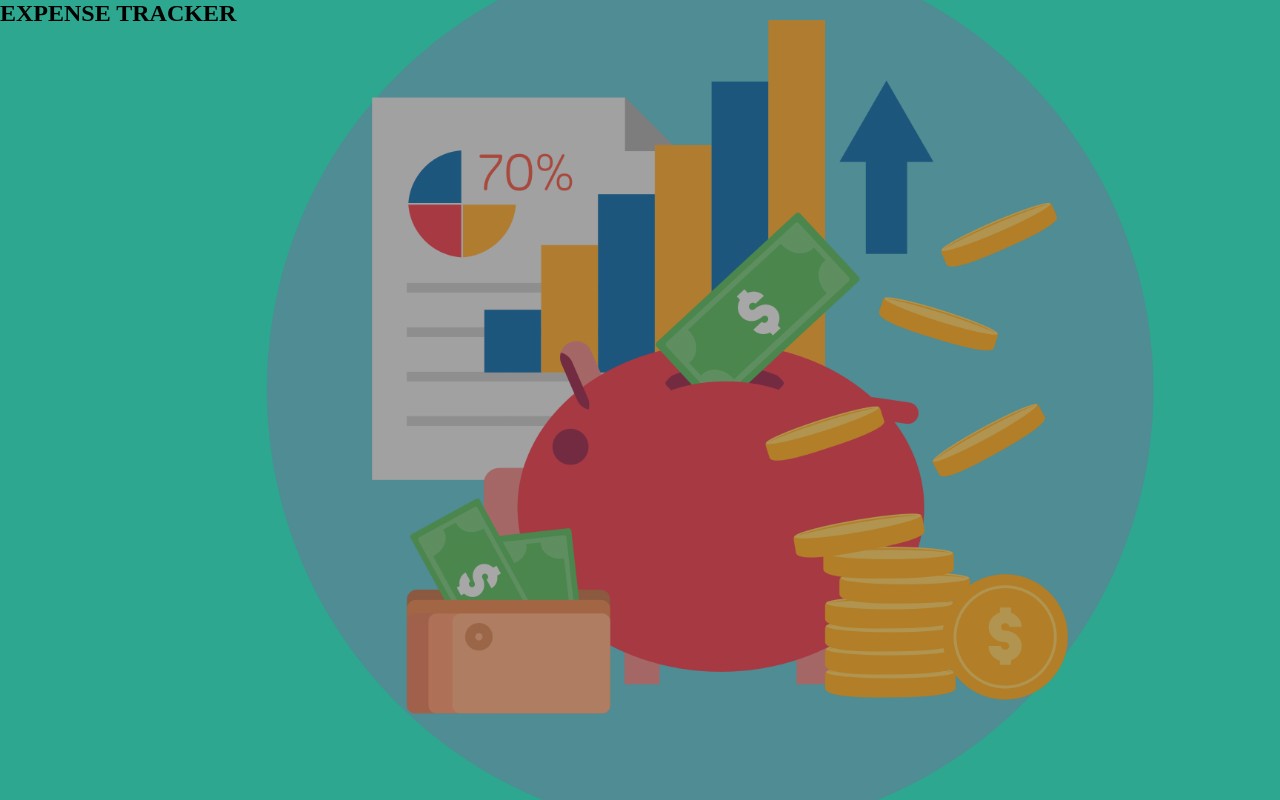
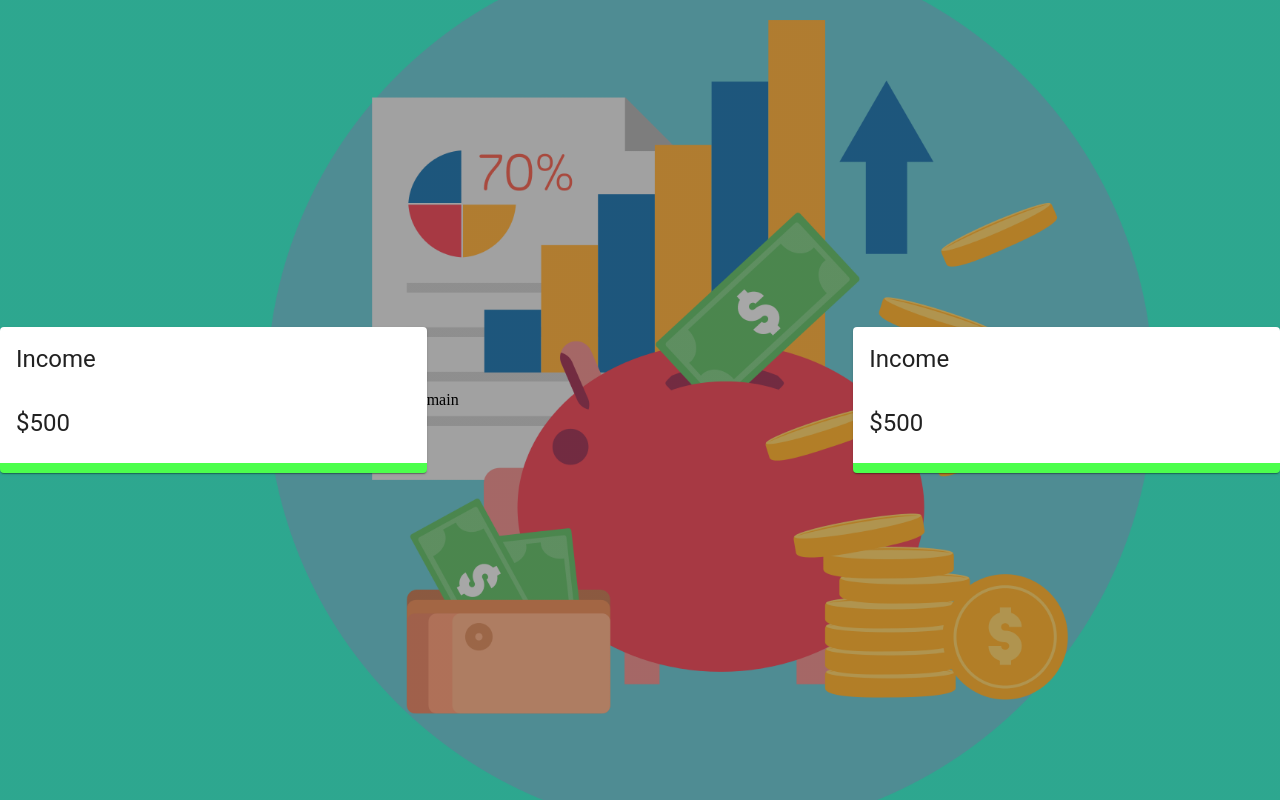
Before and after one commit to SammedSankonatti/expense-tracker, a React (Create React App) app: page / in a window 1280 px wide. Built offline with nearby package versions, Linux system fonts and the light colour scheme.

Commit message:
basic structure of cards

```diff
--- a/src/App.js
+++ b/src/App.js
@@ -1,9 +1,21 @@
 import React from 'react'
+import {Grid} from '@material-ui/core';
+import Details from './components/Details/Details'
 
 function App() {
   return (
     <div >
-        <h2> EXPENSE TRACKER</h2>
+        <Grid container spacing={0} alignItems="center" justify="center" style={{height:'100vh'}} >
+            <Grid item xs={12} sm={4}>
+                <Details />
+            </Grid>
+            <Grid item xs={12} sm={4}>
+                main
+            </Grid>
+            <Grid item xs={12} sm={4}>
+                <Details />
+            </Grid>
+        </Grid>
     </div>
   )
 }
--- /dev/null
+++ b/src/components/Details/Details.jsx
@@ -0,0 +1,19 @@
+import React from 'react';
+import {Card, CardHeader, CardContent, Typography} from '@material-ui/core';
+import {Doughnut } from 'react-chartjs-2';
+
+import useStyles from './styles';
+
+const Details = () => {
+    const classes= useStyles();
+    return (
+        <Card className={classes.income}>
+            <CardHeader title="Income" />
+            <CardContent>
+                <Typography variant="h5" > $500</Typography>
+            </CardContent>
+        </Card>
+    )
+}
+
+export default Details;
--- /dev/null
+++ b/src/components/Details/styles.js
@@ -0,0 +1,11 @@
+import { makeStyles } from '@material-ui/core';
+
+export default makeStyles(()=>({
+    income:{
+        borderBottom:'10px solid rgba(0,255,0,0.7)'
+    },
+    expense:{
+        borderBottom:'10px solid rgba(255,0,0,0.7)'
+    }
+
+}));
```
Also changed, not shown: 1 other file (tests, documents, lock files or other folders).
